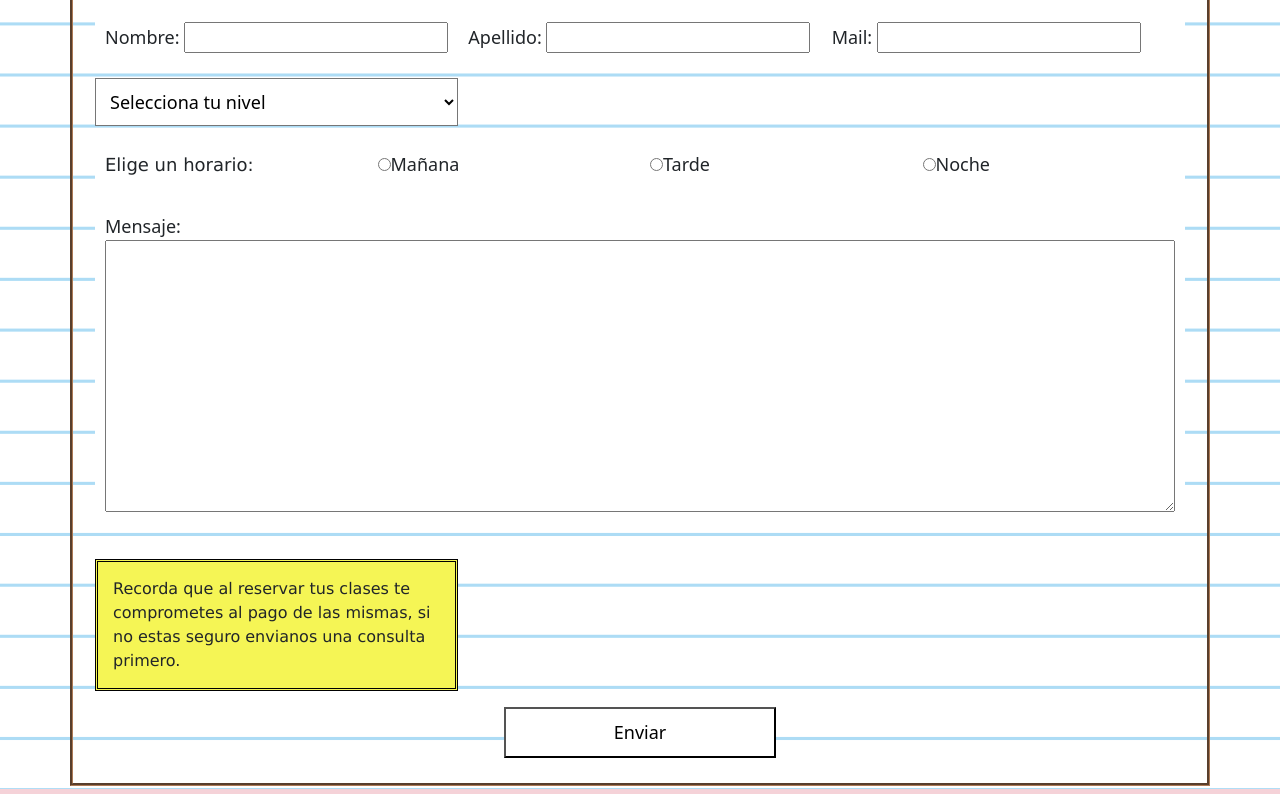
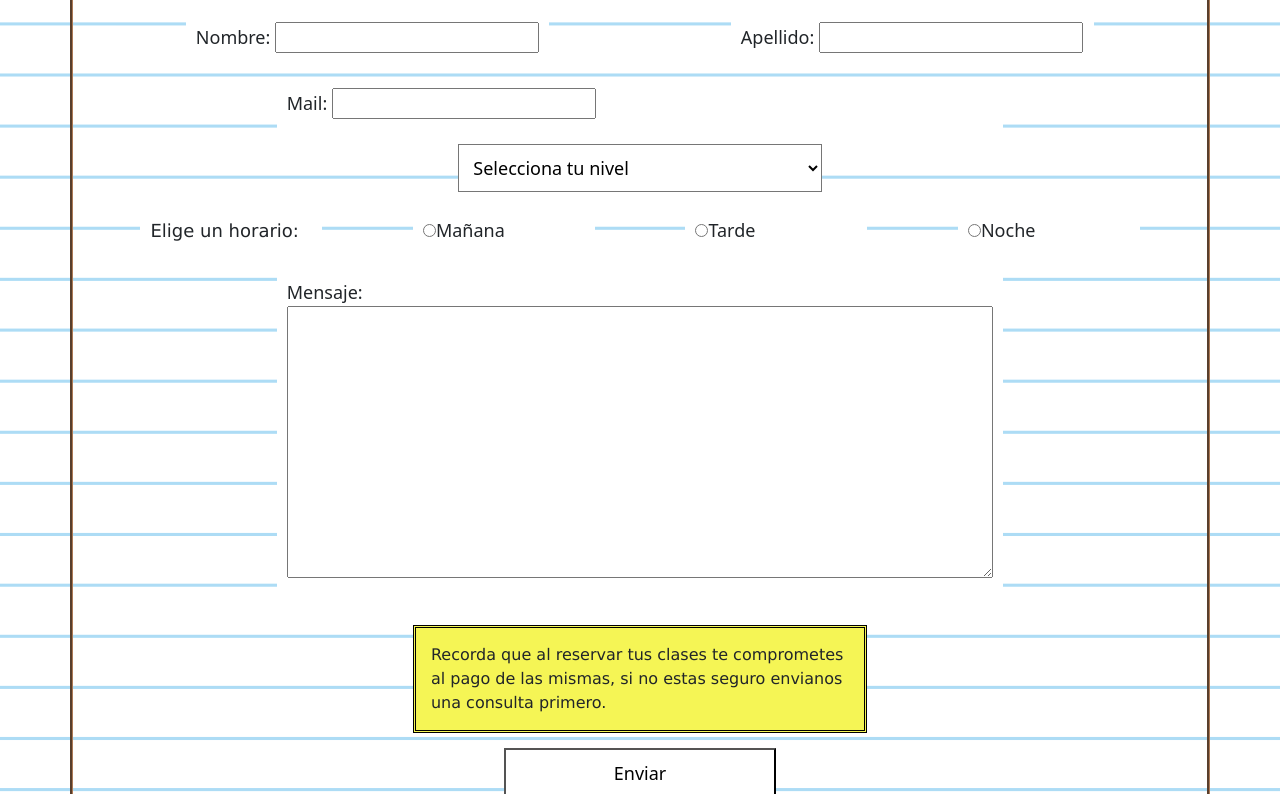
Before and after one commit to laru1288/sitio-clases, a website: page html/reserva.html in a window 1280 px wide. Shown: the part 174-968 px from the top of the page. Drawn offline with nearby package versions, Linux system fonts and the light colour scheme; a web font is replaced by a local one.

Commit message:
arreglo de form y nav

```diff
--- a/html/reserva.html
+++ b/html/reserva.html
@@ -83,9 +83,9 @@
                                             <input type="text" id="nombre" required>
                                         </label>
                                         <label for="apellido" class="papelito col-lg-4 col-12">Apellido:
-                                            <input type="text" id="nombre" required>
+                                            <input type="text" id="apellido" required>
                                         </label>
-                                        <label for="mail" class="papelito col-lg-4 col-12">Mail:
+                                        <label for="mail" class="papelito col-lg-8 col-12">Mail:
                                             <input type="email" id="mail" required>
                                         </label>
                                     </div>
@@ -112,14 +112,14 @@
                             <section class="form_check col-lg-12 col-12">
                                 <div class="container">
                                     <div class="row">
-                                        <p class="papelito col-lg-3 col-6">Elige un horario:</p>
-                                        <label for="man" class="papelito col-lg-3 col-6">
+                                        <p class="papelito col-lg-2 col-6">Elige un horario:</p>
+                                        <label for="man" class="papelito col-lg-2 col-6">
                                             <input type="radio" name="horario" id="man">Mañana
                                         </label>
-                                        <label for="tar" class="papelito col-lg-3 col-6">
+                                        <label for="tar" class="papelito col-lg-2 col-6">
                                             <input type="radio" name="horario" id="tar">Tarde
                                         </label>
-                                        <label for="noc" class="papelito col-lg-3 col-6">
+                                        <label for="noc" class="papelito col-lg-2 col-6">
                                             <input type="radio" name="horario" id="noc">Noche
                                         </label>
                                     </div>
@@ -129,11 +129,11 @@
                             <section class="form_msj">
                                 <div class="container">
                                     <div class="row">
-                                        <label for="mensaje" class="papelito col-lg-12 col-12">Mensaje:</br>
+                                        <label for="mensaje" class="papelito col-lg-8 col-12">Mensaje:</br>
                                             <textarea name="" id="mensaje" cols="60" rows="10" required></textarea>
                                         </label>
 
-                                        <p class="notita col-lg-4 col-12">Recorda que al reservar tus clases te
+                                        <p class="notita col-lg-5 col-12">Recorda que al reservar tus clases te
                                             comprometes
                                             al pago de las mismas, si no estas seguro envianos una consulta primero.</p>
                                     </div>
--- a/scss/components/_carteleras.scss
+++ b/scss/components/_carteleras.scss
@@ -23,8 +23,10 @@
 }
 
 .notita {
+  margin: auto;
   background-color: $bg-notita;
   margin-top: nth($size, 2)*3;
+  margin-bottom: nth($size, 2)*3;
   padding: nth($size, 2)*3;
   border-style: double;
   border-color: $negro;
--- a/scss/components/_formulario.scss
+++ b/scss/components/_formulario.scss
@@ -2,6 +2,7 @@
     font-size: large;
     background-color: $bg-papelito;
     padding: nth($size, 2)*2;
+    margin:auto;
     margin-bottom: nth($size, 2)*3;
 }
 
--- a/scss/components/_header.scss
+++ b/scss/components/_header.scss
@@ -28,3 +28,8 @@ header {
 .active {
   text-transform: uppercase;
 }
+
+.dropdown-item.active{
+    color: $negro;
+    background-color: $card-hov;
+  }
```
Also changed, not shown: html/consulta.html (+3 -3 lines), html/horarios.html (+0 -1 lines), index.html (+0 -1 lines), css/style.css, 1 other file.
